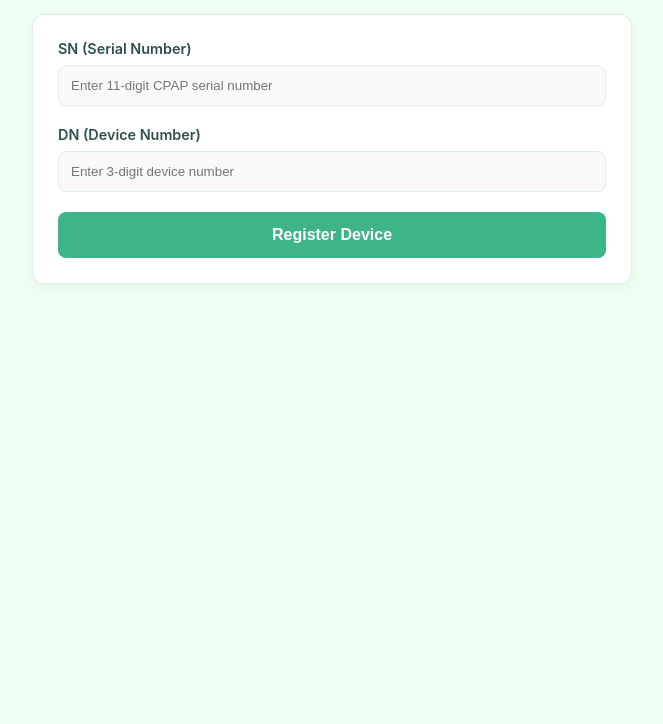
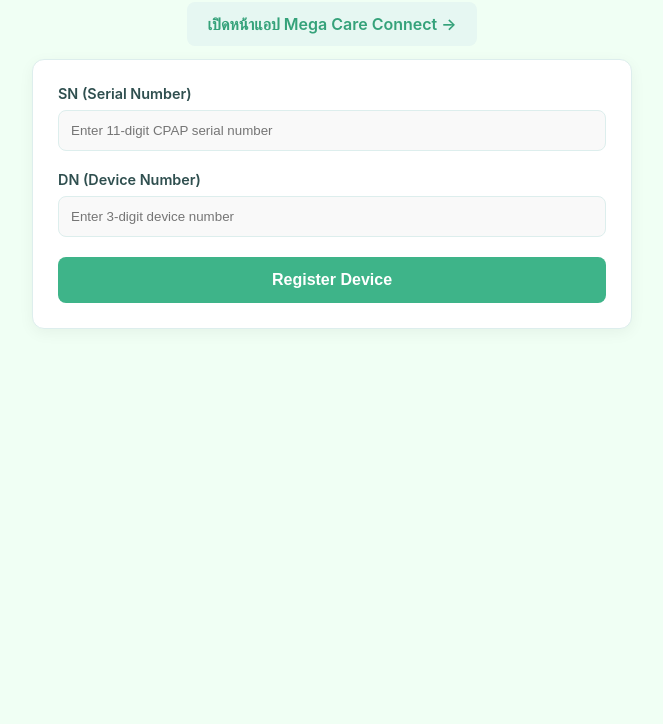
Before and after one commit to megacare-dev/mega-care-connect, a website: page index.html in a window 1280 px wide. Shown: the part 76-800 px from the top of the page, without its empty margins (308-971 px from the left). Drawn offline with Linux system fonts and the light colour scheme.

Commit message:
add link to megacare-connect.html

```diff
--- a/index.html
+++ b/index.html
@@ -107,12 +107,35 @@
       background-color: var(--mint-darker);
       transform: translateY(-2px);
     }
+
+    .link-container {
+      text-align: center;
+      margin-bottom: 25px;
+    }
+
+    .app-link {
+      background-color: #e6f7f2;
+      color: var(--mint-darker);
+      padding: 12px 20px;
+      border-radius: 8px;
+      text-decoration: none;
+      font-weight: 600;
+      transition: background-color 0.3s;
+    }
+
+    .app-link:hover {
+      background-color: #d1f0e9;
+    }
   </style>
 </head>
 <body>
 
   <div class="container">
     <h1>Device Registration</h1>
+
+    <div class="link-container">
+      <a href="megacare-connect.html" class="app-link">เปิดหน้าแอป Mega Care Connect &rarr;</a>
+    </div>
 
     <div id="profile" class="card profile--hidden">
       <img id="profilePicture" width="60">
```
